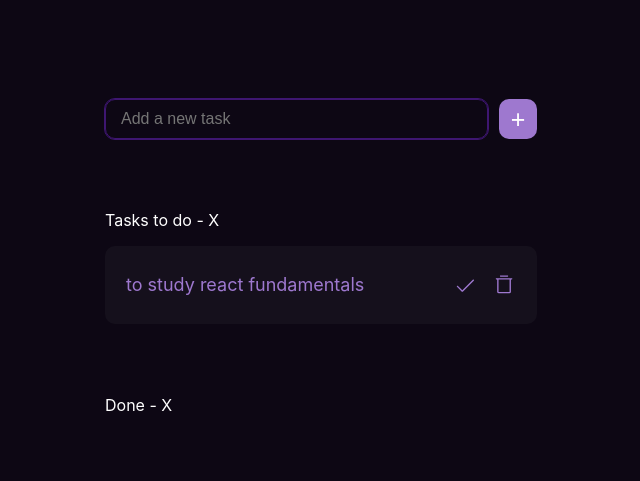
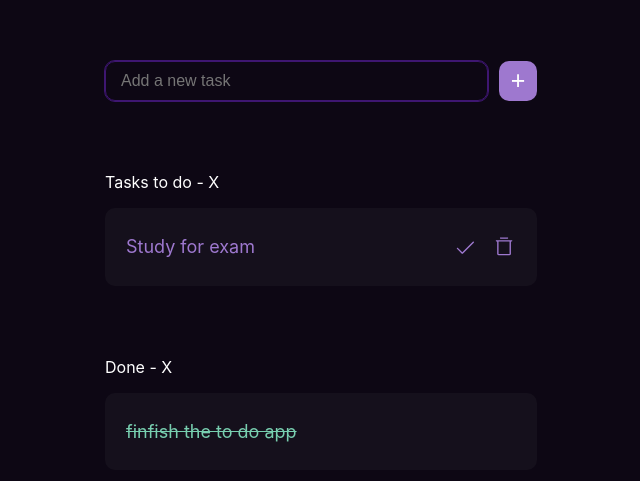
Before and after one commit to Mahred1/Todo-app-V1, a React (Create React App) app: page / in a window 1280 px wide. Shown: the part 209-690 px from the top of the page, without its empty margins (319-959 px from the left). Built offline with nearby package versions, Linux system fonts and the light colour scheme.

Commit message:
finished rendering the todo list base on thier completed status wit respective styles

```diff
--- a/src/App.js
+++ b/src/App.js
@@ -1,17 +1,20 @@
+import { useState } from "react";
 import Header from "./Header";
 import TasksDone from "./TasksDone";
 import TasksToDo from "./TasksToDo";
 
 const todo = [
   { title: "finfish the to do app", id: 3443434, done: false },
-  { title: "Study for exam", id: 54093023, done: false },
+  { title: "Study for exam", id: 54093023, done: true },
 ];
 function App() {
+
+  const [todos,setTodos]=useState(todo);
   return (
     <div className="app">
       <Header />
-      <TasksToDo />
-      <TasksDone />
+      <TasksToDo todos={todos} />
+      <TasksDone todos={todos}/>
     </div>
   );
 }
--- a/src/TasksDone.js
+++ b/src/TasksDone.js
@@ -1,9 +1,12 @@
 import Todo from "./Todo"
 
-function TasksDone() {
+function TasksDone({todos}) {
+    console.log(todos)
     return (
         <div className="container">
            <p className="title">Done - X</p>
+           {todos.map((todo)=> todo.done ?"": <Todo key={todo.id} done={todo.done} title={todo.title} />)}
+
         </div>
     )
 }
--- a/src/TasksToDo.js
+++ b/src/TasksToDo.js
@@ -1,13 +1,12 @@
-import Todo from "./Todo"
+import Todo from "./Todo";
 
-function TasksToDo() {
-    return (
-        <div className="container">
-            <p className="title">Tasks to do - X</p>
-           <Todo />
-
-        </div>
-    )
+function TasksToDo({ todos }) {
+  return (
+    <div className="container">
+      <p className="title">Tasks to do - X</p>
+      {todos.map((todo)=> todo.done ?  <Todo key={todo.id} done={todo.done} title={todo.title} />:'')}
+    </div>
+  );
 }
 
-export default TasksToDo
+export default TasksToDo;
--- a/src/Todo.js
+++ b/src/Todo.js
@@ -1,8 +1,8 @@
-function Todo() {
+function Todo({title,done}) {
   return (
     <div className="todo">
-      <p className="todo-title">to study react fundamentals</p>
-      <div className="icons">
+      <p className={`todo-title ${!done?"completed":""}`}>{title}</p>
+      {done &&<div className="icons">
         <svg
           xmlns="http://www.w3.org/2000/svg"
           width="23"
@@ -16,7 +16,6 @@ function Todo() {
           />
         </svg>
         <svg
-          class="icon"
           xmlns="http://www.w3.org/2000/svg"
           width="23"
           height="22"
@@ -28,7 +27,7 @@ function Todo() {
             fill="#9E78CF"
           />
         </svg>
-      </div>
+      </div>}
     </div>
   );
 }
```
